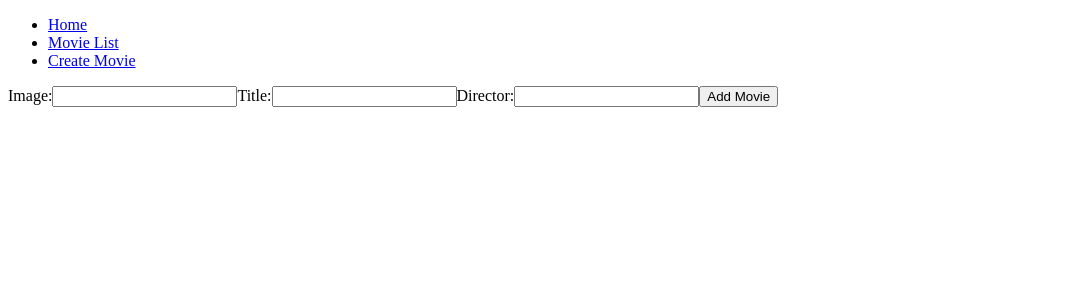
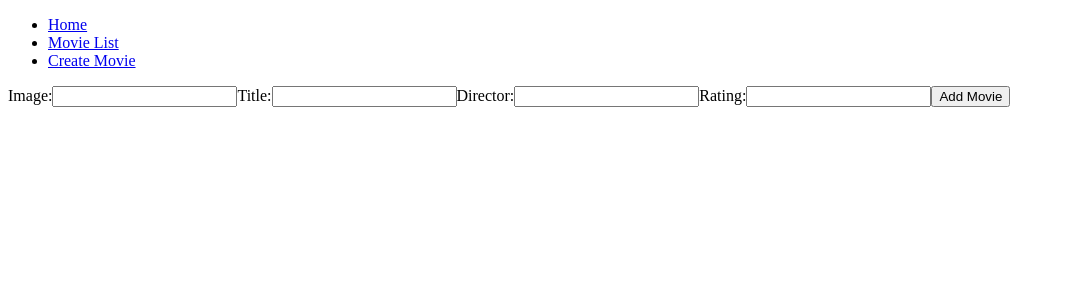
Before and after one commit to Ahildebr/phase-2-project-rotteneggs, a React (Vite) app: page /movie/new in a window 1280 px wide. Shown: the top 300 px of the page, without its empty margins (0-1065 px from the left). Built offline with nearby package versions, Linux system fonts and the light colour scheme; data requests are answered from the project's data file.

Commit message:
Adds GET and POST

```diff
--- a/db.json
+++ b/db.json
@@ -1,49 +1,53 @@
 {
-"movies": [
+  "movies": [
     {
-        "id": 1,
-        "title": "Rocky Horror Picture Show",
-        "director": "Jim Sharman",
-        "image": "https://m.media-amazon.com/images/M/MV5BOTg2YzY5ZGYtNDk1My00N2Q2LWFhN2YtZWU5YTkzODIyZGRmXkEyXkFqcGc@._V1_.jpg",
-        "rating": "2"
-
+      "id": "1",
+      "title": "Rocky Horror Picture Show",
+      "director": "Jim Sharman",
+      "image": "https://m.media-amazon.com/images/M/MV5BOTg2YzY5ZGYtNDk1My00N2Q2LWFhN2YtZWU5YTkzODIyZGRmXkEyXkFqcGc@._V1_.jpg",
+      "rating": "2"
     },
     {
-      "id": 2,
+      "id": "2",
       "title": "6 Headed Shark Attack",
       "director": "Mark Atkins",
       "image": "https://m.media-amazon.com/images/M/MV5BNmJmNDkwMjctNTljMi00ZmUxLWIzNjAtYTk0NjliMDc1MzcyXkEyXkFqcGc@._V1_.jpg",
       "rating": "5"
-
     },
     {
-      "id": 3,
+      "id": "3",
       "title": "Mac and Me",
       "director": "Stewart Raffill",
       "image": "https://m.media-amazon.com/images/M/MV5BMTYxNDA4NTU1MV5BMl5BanBnXkFtZTYwMzIzNzY5._V1_.jpg",
       "rating": "4"
     },
     {
-      "id": 4,
+      "id": "4",
       "title": "Winnie the Pooh, Blood and Honey",
       "director": "Rhys Frake-Waterfield",
       "image": "https://m.media-amazon.com/images/M/MV5BMTA1YjEyNmQtNGNiYi00OWFlLWJlMDQtOWIyZjA5OTZhODVjXkEyXkFqcGc@._V1_FMjpg_UX1000_.jpg",
       "rating": "3"
-
     },
     {
-      "id": 5,
+      "id": "5",
       "title": "Super Fast",
       "director": "Jason Friedberg",
       "image": "https://m.media-amazon.com/images/I/81OAaKBa0cL.jpg",
       "rating": "6"
     },
     {
-      "id": 6,
+      "id": "6",
       "title": "Mega Shark vs. Crocosaurus",
       "director": "Tommy Wiseau",
       "image": "https://m.media-amazon.com/images/M/MV5BMDViODM5YTEtYmZkMC00ZDIyLWJjM2ItYzFiMGJkOTNiYmVkXkEyXkFqcGc@._V1_FMjpg_UX1000_.jpg",
       "rating": "1"
+    },
+    {
+      "id": "ed3a",
+      "title": "dasdas",
+      "image": "sadasd",
+      "director": "asdasd",
+      "rating": "asdasdas"
     }
   ]
 }
--- a/src/Components/AddMovie.jsx
+++ b/src/Components/AddMovie.jsx
@@ -1,19 +1,65 @@
-import React from 'react'
+import React, { useState } from 'react'
 
-function AddMovie({ movies }) {
+function AddMovie({ handleAddMovie }) {
+const [formData, setFormData] = useState({
+  image: "",
+  title: "",
+  director: "",
+  rating: "",
+})
+console.log(formData)
+const handleChange = (event) => {
+  const {name, value} = event.target
+  setFormData({...formData, [name]: value})
+}
+
+
+const handleSubmit = (event) => {
+  event.preventDefault();
+    const newMovie = {
+      title: formData.title,
+      image: formData.image,
+      director: formData.director,
+      rating: formData.rating
+    };
+    handleAddMovie(newMovie);
+    setFormData({ title: "", image: "", director: "", rating: "" });
+  }
+
+
   return (
-    <form>
+    <form onSubmit={handleSubmit}>
       <label>
         Image:
-        <input type="text" name="image" />
+        <input
+        type="text"
+        name="image"
+        value={formData.image}
+        onChange={handleChange} />
       </label>
       <label>
         Title:
-        <input type="text" name="title" />
+        <input
+        type="text"
+        name="title"
+        value={formData.title}
+        onChange={handleChange}/>
       </label>
       <label>
         Director:
-        <input type="text" name="director" />
+        <input
+        type="text"
+        name="director"
+        value={formData.director}
+        onChange={handleChange}/>
+      </label>
+      <label>
+        Rating:
+        <input
+        type="text"
+        name="rating"
+        value={formData.rating}
+        onChange={handleChange} />
       </label>
       <button type="submit">Add Movie</button>
     </form>
--- a/src/Components/App.jsx
+++ b/src/Components/App.jsx
@@ -15,6 +15,20 @@ function App() {
       .then(data => setMovies(data))
   }, [])
 
+  const handleAddMovie = (newMovie) => {
+    fetch("http://localhost:3000/movies",{
+      method: "POST",
+      headers: { "Content-Type": "Application/json"},
+      body: JSON.stringify(newMovie)})
+
+  .then((response) => response.json())
+  .then((addedMovie) => {
+    setMovies((movies) => [...movies, addedMovie]);
+  })};
+
+
+
+
   console.log(movies)
 /*1st step "npm install react-router-dom@6.28.1"
 2nd step import browser router as router, routes, and route
@@ -31,7 +45,7 @@ go to navbar for next step*/
         <Route path="movie/movie-list" element={<MovieList movies={movies}/>} />
       </Routes>
       <Routes>
-        <Route path="/movie/new" element={<AddMovie movies={movies}/>} />
+        <Route path="/movie/new" element={<AddMovie handleAddMovie={handleAddMovie} movies={movies}/>} />
       </Routes>
     </Router>
   )
```
